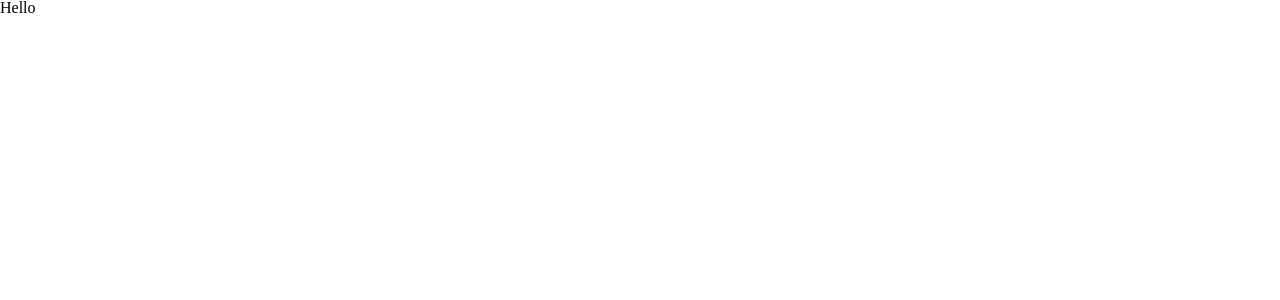
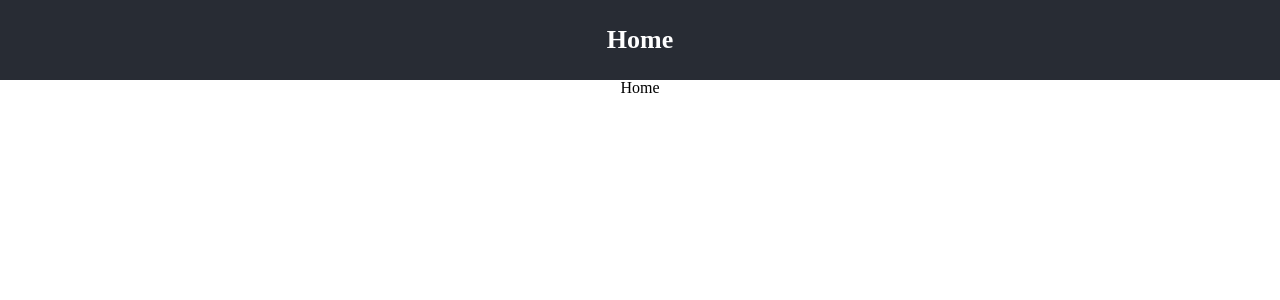
Before and after one commit to sjyoung428/chat-application, a React (Vite) app in the folder client/: page / in a window 1280 px wide. Shown: the top 300 px of the page. Built offline with nearby package versions, Linux system fonts and the light colour scheme.

Commit message:
feat: implement Header component

```diff
--- a/client/src/App.tsx
+++ b/client/src/App.tsx
@@ -1,5 +1,20 @@
+import { Routes, Route } from "react-router-dom";
+import Auth from "./pages/Auth/Auth";
+import Home from "./pages/Home/Home";
+
 function App() {
-  return <h1>Hello</h1>;
+  return (
+    <>
+      <Routes>
+        {/**
+         * / -> Home
+         * /auth -> Auth
+         */}
+        <Route path="/" element={<Home />} />
+        <Route path="/auth" element={<Auth />} />
+      </Routes>
+    </>
+  );
 }
 
 export default App;
--- /dev/null
+++ b/client/src/components/Header/Header.style.ts
@@ -0,0 +1,12 @@
+import styled from "styled-components";
+
+export const Header = styled.header`
+  display: flex;
+  justify-content: center;
+  align-items: center;
+  min-height: 10vh;
+  background-color: #282c34;
+  color: white;
+  font-size: calc(10px + 2vmin);
+  font-weight: bold;
+`;
--- /dev/null
+++ b/client/src/components/Header/Header.tsx
@@ -0,0 +1,12 @@
+import React from "react";
+import { useMatch } from "react-router-dom";
+import * as S from "./Header.style";
+
+const Header = () => {
+  const isHome = useMatch("/");
+  const isAuth = useMatch("/auth");
+
+  return <S.Header>{(isHome && "Home") || (isAuth && "Auth")}</S.Header>;
+};
+
+export default Header;
--- /dev/null
+++ b/client/src/components/Layout/Layout.style.ts
@@ -0,0 +1,8 @@
+import styled from "styled-components";
+
+export const Body = styled.div`
+  display: flex;
+  justify-content: center;
+  align-items: center;
+  padding: 0 1rem;
+`;
--- /dev/null
+++ b/client/src/components/Layout/Layout.tsx
@@ -0,0 +1,18 @@
+import React from "react";
+import Header from "../Header/Header";
+import * as S from "./Layout.style";
+
+interface LayoutProps {
+  children: React.ReactNode;
+}
+
+const Layout = ({ children }: LayoutProps) => {
+  return (
+    <>
+      <Header />
+      <S.Body>{children}</S.Body>
+    </>
+  );
+};
+
+export default Layout;
--- a/client/src/main.tsx
+++ b/client/src/main.tsx
@@ -2,10 +2,16 @@ import React from "react";
 import ReactDOM from "react-dom/client";
 import App from "./App";
 import { GlobalStyle } from "./styles/GlobalStyle";
+import { BrowserRouter } from "react-router-dom";
+import Layout from "./components/Layout/Layout";
 
 ReactDOM.createRoot(document.getElementById("root") as HTMLElement).render(
   <React.StrictMode>
-    <GlobalStyle />
-    <App />
+    <BrowserRouter>
+      <Layout>
+        <GlobalStyle />
+        <App />
+      </Layout>
+    </BrowserRouter>
   </React.StrictMode>
 );
```
